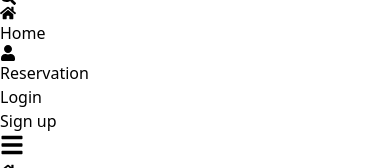
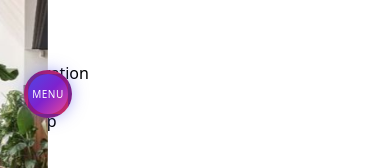
Before and after one commit to Decarbo/resturent, a React (Vite) app: page / in a window 390 px wide. Shown: the part 328-496 px from the top of the page. Built offline with nearby package versions, Linux system fonts and the light colour scheme.

Commit message:
added sidePannel components

```diff
--- a/src/App.jsx
+++ b/src/App.jsx
@@ -1,9 +1,13 @@
 import './App.css';
-import Card from './Components/card';
-import Navbar from './Components/Navbar';
+import Card from '../src/Components/Card';
+import Navbar from '../src/Components/Navbar';
+import SidePanel from './Components/sidePannel';
 
 function App() {
-	return (
+	return (<>
+		<div>
+			<SidePanel/>
+		</div>
 		<div className='flex flex-col gap-6  '>
 			<div className='sticky top-0 z-50 '>
 				<Navbar />
@@ -11,7 +15,9 @@ function App() {
 			<div className=" flex justify-between p-2 ">
 				<Card />
 			</div>
+
 		</div>
+		</>
 	);
 }
 
--- /dev/null
+++ b/src/Components/sidePannel.css
@@ -0,0 +1,96 @@
+
+body {
+    margin: 0;
+    padding: 0;
+    box-sizing: border-box;
+  }
+
+
+  .side-panel {
+    position: fixed;
+    left: 0;
+    top: 0;
+    height: 100vh;
+    width: 96px;
+    background: url('../asset/images/sidePanel.jpeg') no-repeat center center;
+    background-size: cover;
+
+    z-index: 10;
+  }
+
+
+  .circle-menu {
+    position: fixed;
+    left: 96px;
+    top: 50%;
+    transform: translate(-50%, -50%);
+    z-index: 50;
+  }
+
+  .circle-button {
+    width: 64px;
+    height: 64px;
+    border-radius: 50%;
+    background: linear-gradient(135deg, #4f46e5, #7e22ce, #ec4899);
+    display: flex;
+    align-items: center;
+    justify-content: center;
+    cursor: pointer;
+    border: 4px solid rgba(151, 5, 5, 0.363);
+    box-shadow: 0 0 30px rgba(99, 102, 241, 0.5);
+    transition: all 0.3s ease;
+  }
+
+  .circle-button:hover {
+    transform: scale(1.1);
+    box-shadow: 0 0 40px rgba(99, 102, 241, 0.6);
+    border-color: rgba(255, 255, 255, 0.3);
+  }
+
+  .circle-button span {
+    color: white;
+    font-size: 14px;
+    font-weight: 500;
+    letter-spacing: 0.05em;
+  }
+
+
+  @media screen and (max-width: 768px) {
+    .side-panel {
+      width: 72px;
+    }
+
+    .circle-menu {
+      left: 72px;
+    }
+
+    .circle-button {
+      width: 56px;
+      height: 56px;
+      box-shadow: 0 0 20px rgba(99, 102, 241, 0.5);
+    }
+
+    .circle-button span {
+      font-size: 12px;
+    }
+  }
+
+  @media screen and (max-width: 480px) {
+    .side-panel {
+      width: 48px;
+    }
+
+    .circle-menu {
+      left: 48px;
+    }
+
+    .circle-button {
+      width: 48px;
+      height: 48px;
+      box-shadow: 0 0 15px rgba(99, 102, 241, 0.5);
+    }
+
+    .circle-button span {
+      font-size: 10px;
+    }
+  }
--- /dev/null
+++ b/src/Components/sidePannel.jsx
@@ -0,0 +1,22 @@
+import React from "react";
+import "./sidePannel.css"
+
+export default function SidePanel() {
+
+  const handleMenuClick = () => {
+
+    window.location.href = "/new-page"; // route of menu page
+  };
+
+  return (
+    <>
+      <div className="side-panel"></div>
+
+      <div className="circle-menu">
+        <div className="circle-button" onClick={handleMenuClick}>
+          <span>MENU</span>
+        </div>
+      </div>
+    </>
+  );
+}
```
Also changed, not shown: src/asset/images/sidePanel.jpeg (added).
